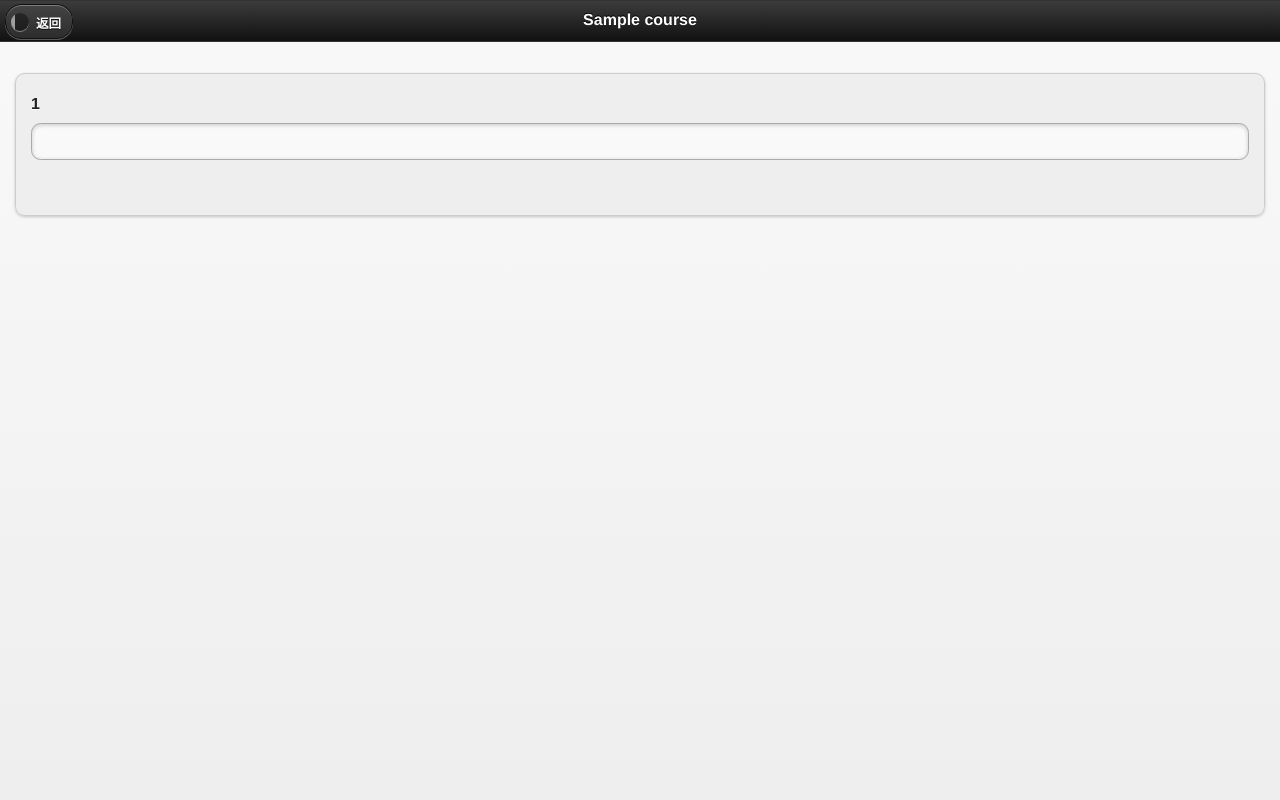
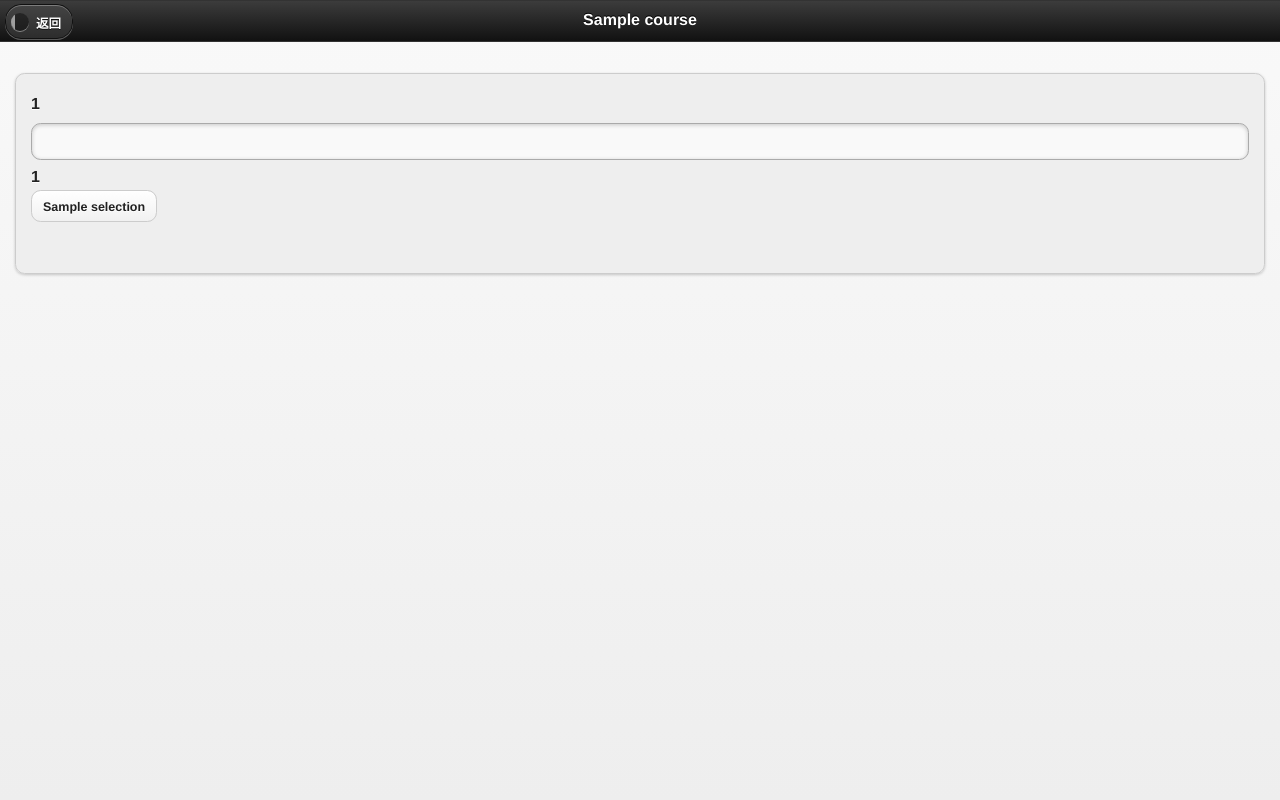
Before and after one commit to Zesystem/hdqn-wxweb, a Flask app: template app/templates/wxweb/Evaluate/detail.html in a window 1280 px wide. Run offline with Flask 2, Linux system fonts and the light colour scheme; the template is opened without the code that fills it: most values are stand-ins (such as "Sample title", 1, 10 or a date in 2020); parts of the project's set-up code (start-up, migrations or seed data) failed here and were passed over; grey boxes are pictures that could not be loaded.

Commit message:
fixed detail.html structure

```diff
--- a/app/templates/wxweb/Evaluate/detail.html
+++ b/app/templates/wxweb/Evaluate/detail.html
@@ -25,6 +25,14 @@
 					<li name="result">
 						<h2>{{ item[0] }}</h2>
 						<input type="text">
+						{% for question in item[-1] %}
+						<label>{{ question[0] }}</label>
+						<fieldset data-role="controlgroup" data-type="horizontal" data-mini="true">
+							{% for selection in courseinfo.data.selection %}
+								<label>{{ selection[1] }}<input required name="{{ question[-1] }}" type="radio" value="{{ selection[-1] }}"></label>
+							{% endfor %}
+						</fieldset>
+						{% endfor %}
 						<br><br>
 					</li>
 				{% endfor %}
```
